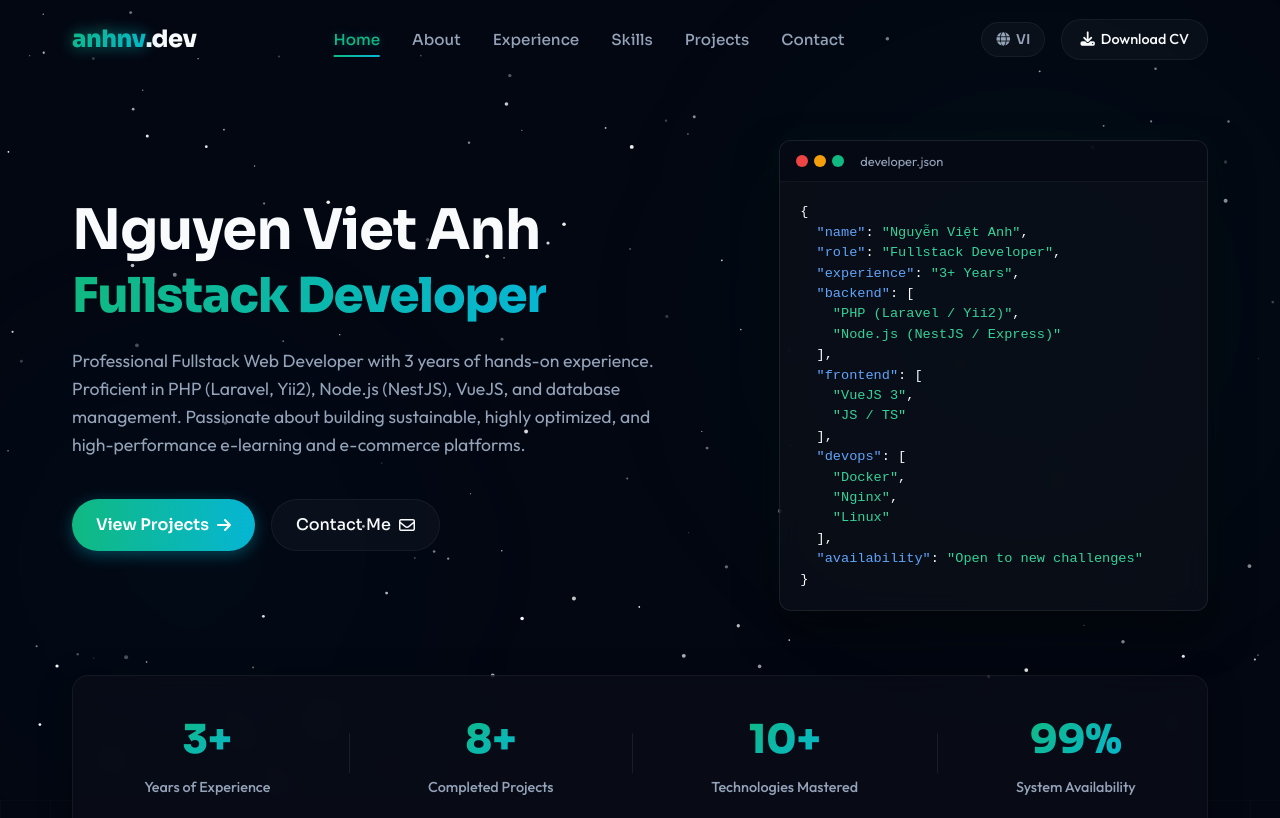
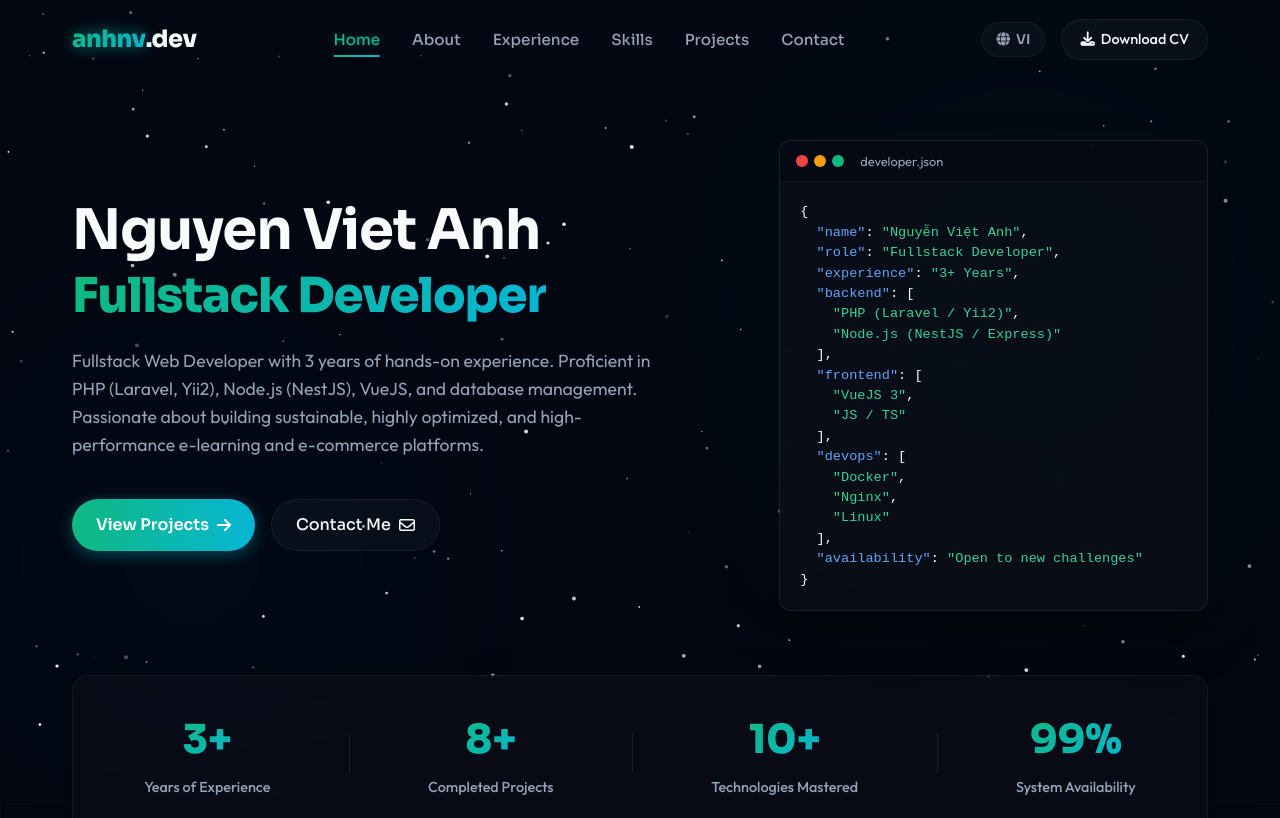
Before and after one commit to nguyenvietanh1409/portfolio, a Vue app: page / in a window 1280 px wide. Shown: the top 818 px of the page. Built offline with nearby package versions, Linux system fonts and the light colour scheme.

Commit message:
remove professional from descriptions

```diff
--- a/src/composables/useI18n.js
+++ b/src/composables/useI18n.js
@@ -234,7 +234,7 @@ const translations = {
       successBtn: 'Gửi tin nhắn mới'
     },
     footer: {
-      desc: 'Fullstack Developer chuyên nghiệp, kiến tạo các giải pháp web bền vững, hiệu năng cao và có thể mở rộng.',
+      desc: 'Fullstack Developer kiến tạo các giải pháp web bền vững, hiệu năng cao và có thể mở rộng.',
       quickLinks: 'Liên kết nhanh',
       contactSocials: 'Liên hệ & Mạng xã hội',
       rights: 'Đã đăng ký toàn bộ quyền. Designed with'
@@ -255,7 +255,7 @@ const translations = {
       greeting: "👋 Hi, I'm",
       name: 'Nguyen Viet Anh',
       role: 'Fullstack Developer',
-      description: 'Professional Fullstack Web Developer with 3 years of hands-on experience. Proficient in PHP (Laravel, Yii2), Node.js (NestJS), VueJS, and database management. Passionate about building sustainable, highly optimized, and high-performance e-learning and e-commerce platforms.',
+      description: 'Fullstack Web Developer with 3 years of hands-on experience. Proficient in PHP (Laravel, Yii2), Node.js (NestJS), VueJS, and database management. Passionate about building sustainable, highly optimized, and high-performance e-learning and e-commerce platforms.',
       viewProjects: 'View Projects',
       contactMe: 'Contact Me',
       expYears: 'Years of Experience',
@@ -470,7 +470,7 @@ const translations = {
       successBtn: 'Send New Message'
     },
     footer: {
-      desc: 'Professional Fullstack Developer building sustainable, high-performance, and scalable web solutions.',
+      desc: 'Fullstack Developer building sustainable, high-performance, and scalable web solutions.',
       quickLinks: 'Quick Links',
       contactSocials: 'Connect With Me',
       rights: 'All rights reserved. Designed with'
```
